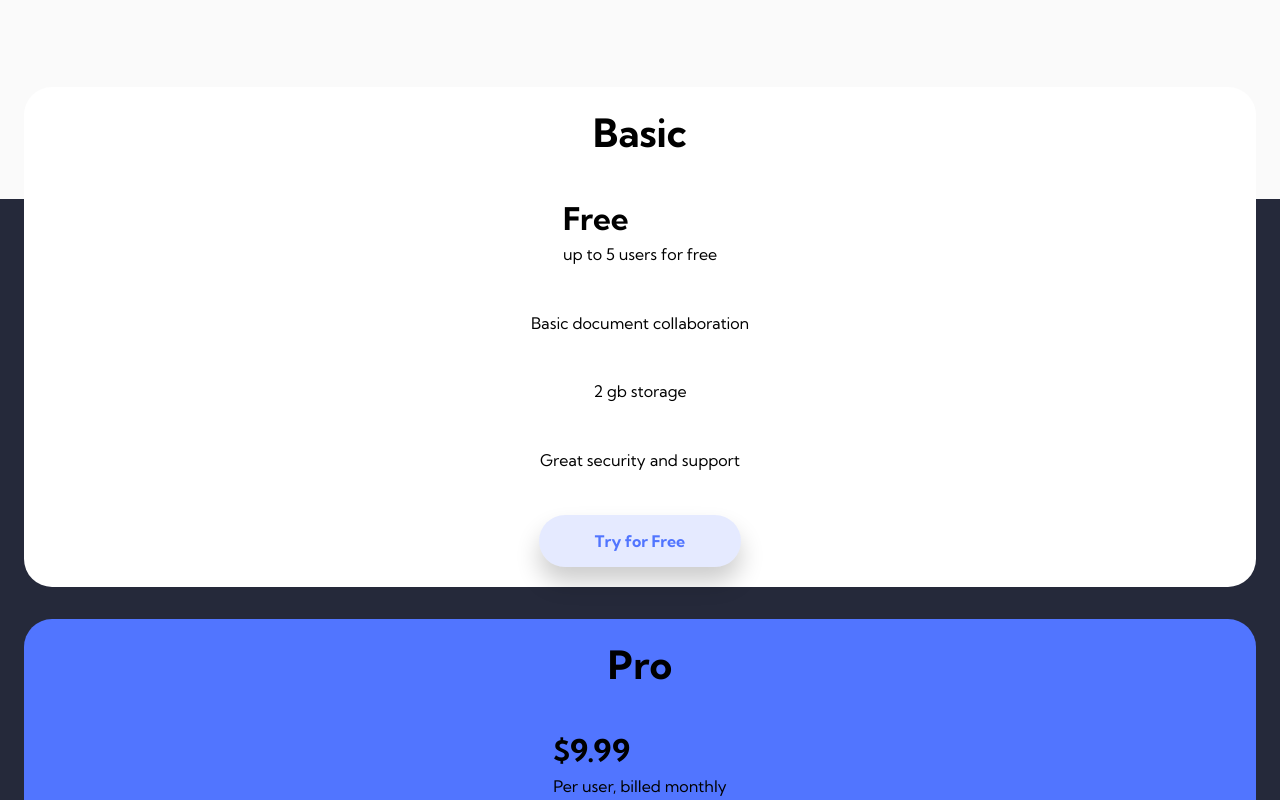
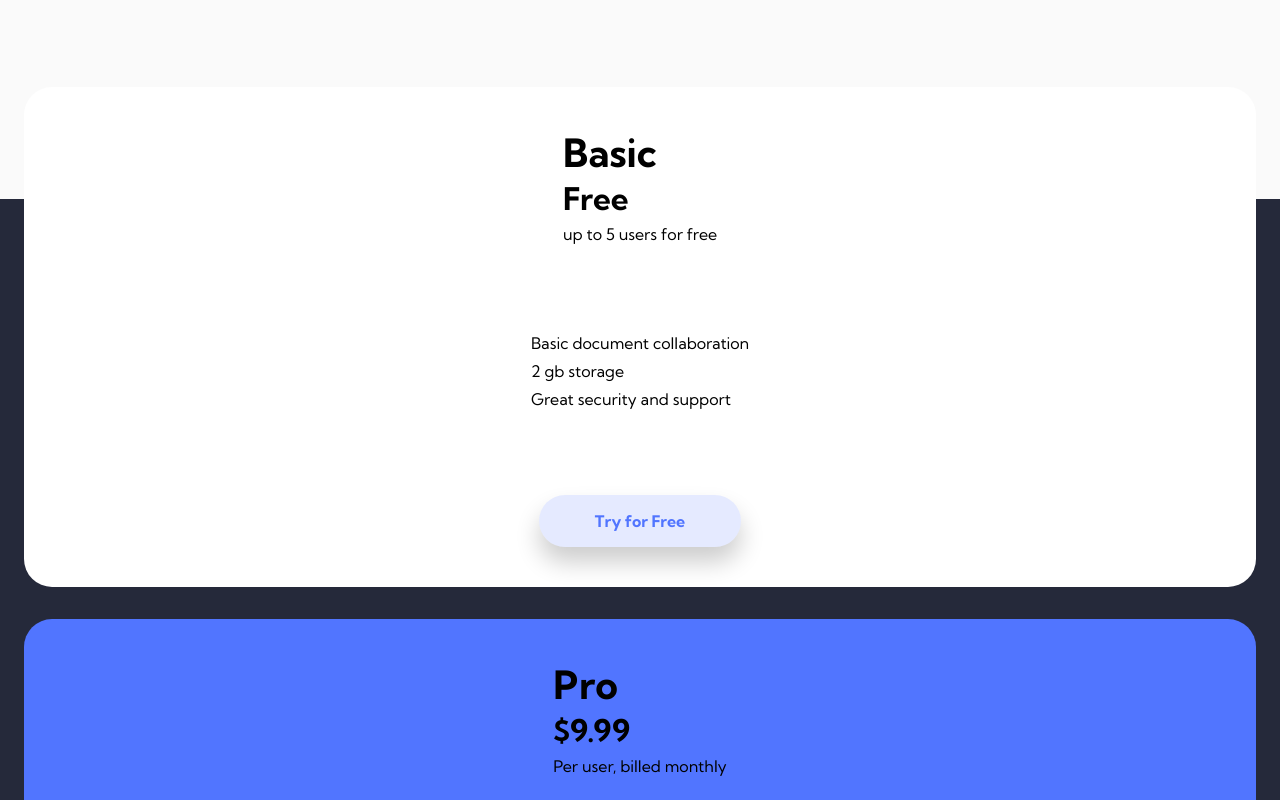
Before and after one commit to Hcmwebs/officelite-coming-soon-site, a React (Vite) app: page / in a window 1280 px wide. Shown: the part 660-1460 px from the top of the page. Built offline with nearby package versions, Linux system fonts and the light colour scheme.

Commit message:
added content to the card
Signed-off-by: Heze <64218603+Hcmwebs@users.noreply.github.com>

```diff
--- a/src/components/Card.jsx
+++ b/src/components/Card.jsx
@@ -15,14 +15,18 @@ const Card = ({
 }) => {
 	return (
 		<StyledCard className={className}>
+			<div className='cardHeader'>
 				<h2>{title}</h2>
-			<div>
+				<div className='price'>
 					<h3>{price}</h3>
 					<p>{billing}</p>
 				</div>
+			</div>
+			<div className='cardBody'>
 				<p>{info}</p>
 				<p>{storage}</p>
 				<p>{perks}</p>
+			</div>
 			<Link to='/signup' className={`${btnClassName} btn secondary`}>
 				Try for Free
 			</Link>
```
Lines whose indentation alone changed are shown as unchanged.
